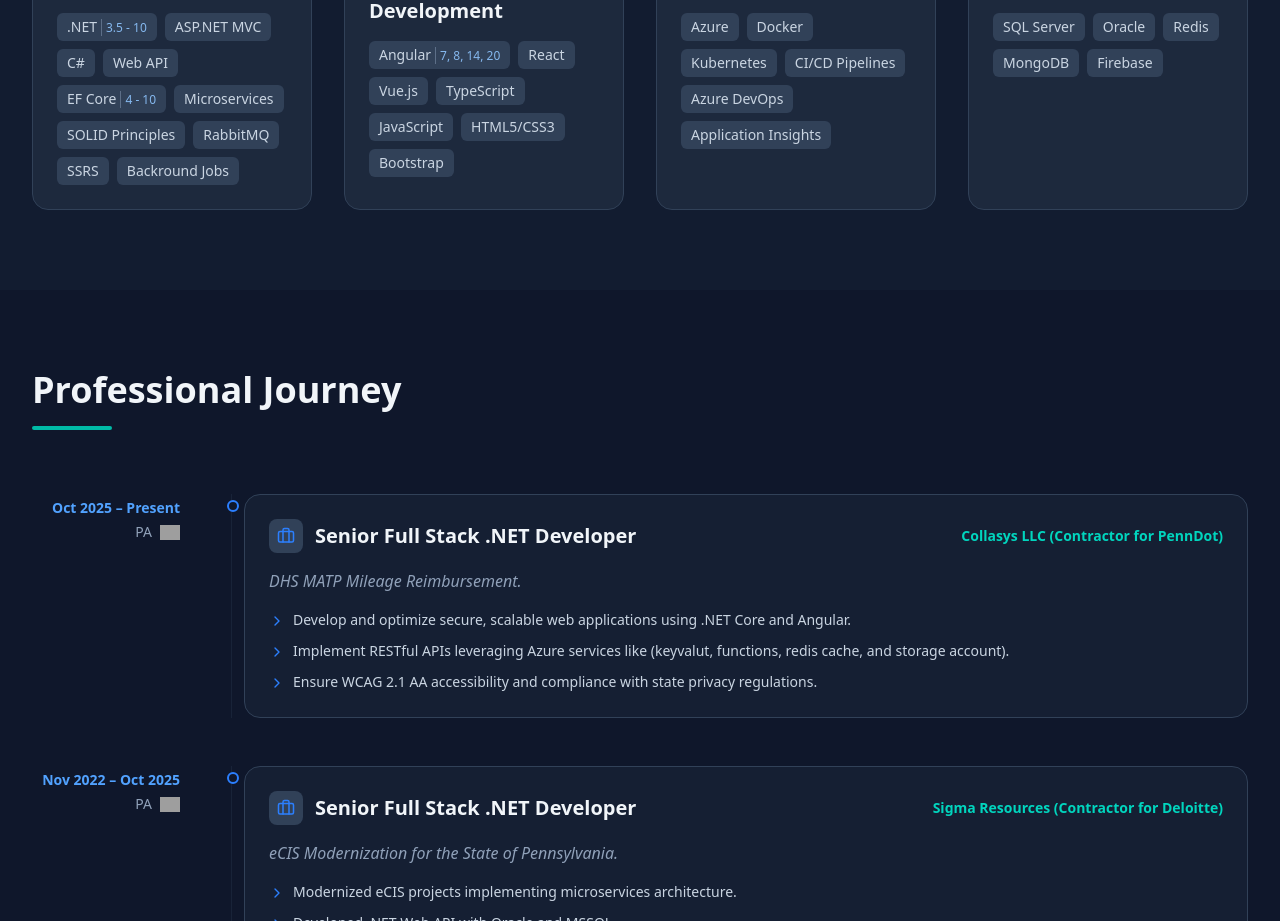
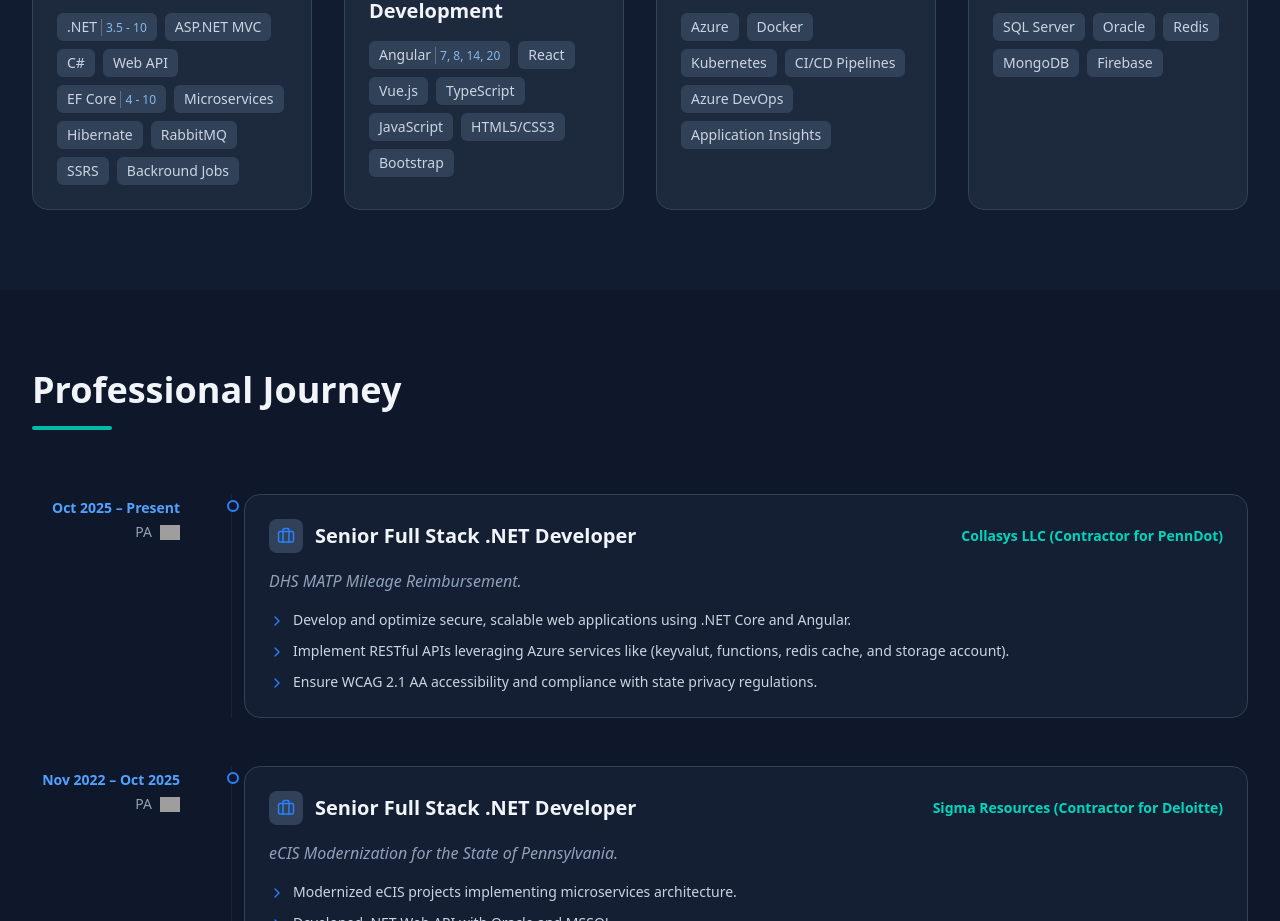
Before and after one commit to ahmed527/portfolio, a React (Vite) app: page / in a window 1280 px wide. Shown: the part 1160-2081 px from the top of the page. Built offline with nearby package versions, Linux system fonts and the light colour scheme; grey boxes are pictures that could not be loaded.

Commit message:
Hibernate

```diff
--- a/src/App.tsx
+++ b/src/App.tsx
@@ -139,7 +139,7 @@
 		{
 			category: "Back-End Architecture",
 			icon: <Server className="w-6 h-6" />,
-			items: [".NET | 3.5 - 10", "ASP.NET MVC", "C#", "Web API", "EF Core | 4 - 10", "Microservices", "SOLID Principles", "RabbitMQ", "SSRS", "Backround Jobs"]
+			items: [".NET | 3.5 - 10", "ASP.NET MVC", "C#", "Web API", "EF Core | 4 - 10", "Microservices", "Hibernate", "RabbitMQ", "SSRS", "Backround Jobs"]
 		},
 		{
 			category: "Front-End Development",
```
